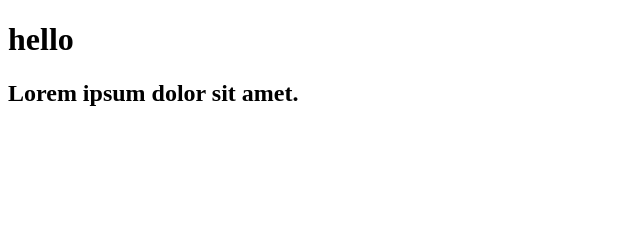
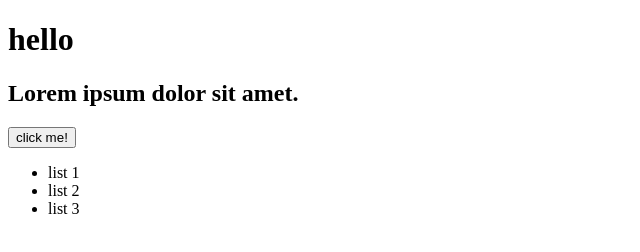
Before and after one commit to russelblade/MyFirstWebsite, a plain HTML site: page index.html in a window 1280 px wide. Shown: the whole page, without its empty margins (0-640 px from the left). Drawn offline with Linux system fonts and the light colour scheme.

Commit message:
added a button and a list

```diff
--- a/index.html
+++ b/index.html
@@ -8,5 +8,11 @@
   <body>
     <h1>hello</h1>
     <h2>Lorem ipsum dolor sit amet.</h2>
+    <button>click me!</button>
+    <ul>
+      <li>list 1</li>
+      <li>list 2</li>
+      <li>list 3</li>
+    </ul>
   </body>
 </html>
```
